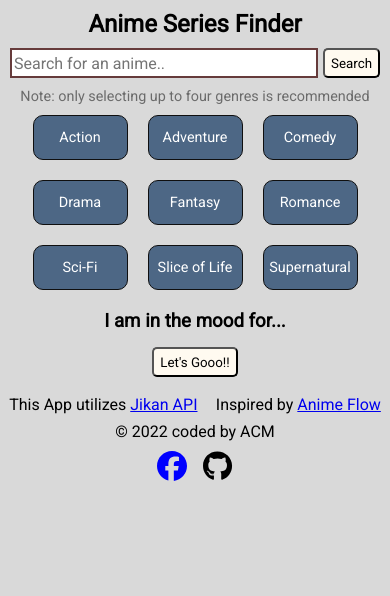
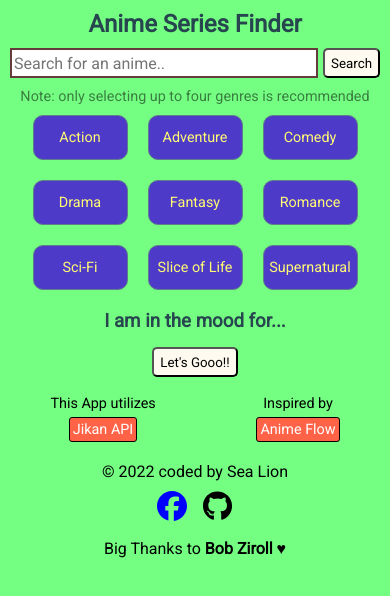
Before and after one commit to aungchitmin/animefinder, a React (Create React App) app: page / in a window 390 px wide. Shown: the top 596 px of the page. Built offline with nearby package versions, Linux system fonts and the light colour scheme.

Commit message:
final styling

```diff
--- a/src/App.js
+++ b/src/App.js
@@ -142,7 +142,7 @@ const App = () => {
     <AnimeCard1
         anime={anime}
         key={anime.mal_id} />
-    )) : <p className='noresult'>Sorry, there is no matching result for your search. Please try again.</p>
+    )) : <p className='noresult'><q>Sorry, there is no matching result for your search. Please try again.</q></p>
 
   //i put this NoticeText at the very top and didnot work. it seems code flow is the key
   const NoticeText = <p className='notice'>
@@ -150,7 +150,7 @@ const App = () => {
   return(
     <>
       <div className='main'>
-        <h2 className='title'>Anime Series Finder</h2>
+        <h2 className='title' style={{color: "#26454e"}}>Anime Series Finder</h2>
         <Search HandleSearch={HandleSearch}
                 search={search}
                 setSearch={setSearch}
@@ -177,11 +177,11 @@ const App = () => {
         </div>
         <ScrollToTop />
         <div className='footer1'>
-          <span>This App utilizes <a href='https://jikan.moe/'>Jikan API</a></span>
-          <span>Inspired by <a href='https://animeflow.netlify.app/'>Anime Flow</a></span>
+          <div className='creditblocks'>This App utilizes <a className='creditlinks' href='https://jikan.moe/'>Jikan API</a></div>
+          <div className='creditblocks'>Inspired by <a className='creditlinks' href='https://animeflow.netlify.app/'>Anime Flow</a></div>
         </div>
         <div className='footer2'>
-          <p>&copy; 2022 coded by ACM</p>
+          <p>&copy; 2022 coded by Sea Lion</p>
           <div>
           <a href='https://www.facebook.com/acmisacm/' target='_blank' rel='noreferrer' style={{color: "blue"}}>
             <FontAwesomeIcon icon={faFacebook} className='icon' /></a>
@@ -189,6 +189,9 @@ const App = () => {
             <FontAwesomeIcon icon={faGithub} className='icon' /></a>
           </div>
         </div>
+        <div className='footer3'>
+          <p>Big Thanks to <strong>Bob Ziroll &hearts;</strong></p>
+        </div>
       </div>
     </>
   )
--- a/src/components/Boxes.js
+++ b/src/components/Boxes.js
@@ -1,6 +1,6 @@
 function Boxes(props) {
   const styles = {
-      border: props.on ? "3px solid #b9ff0a" : ""
+      border: props.on ? "4px solid #ffeb3b" : ""
   }
 
   return (
--- a/src/components/Boxresult.js
+++ b/src/components/Boxresult.js
@@ -1,12 +1,12 @@
 function Boxresult(props) {
   const selectedboxes = {
-    backgroundColor: "#2f3338",
+    backgroundColor: "#141414",
     border: props.item.on ? "1px solid black" : "",
     padding: props.item.on ? "7px" : "",
     borderRadius: "5px",
     margin: props.item.on ? "5px" : "",
     marginLeft: props.item.on ? "7px" : "",
-    color: "rgb(34 249 180)",
+    color: "#ffea82",
     fontSize: "0.9em"
 }
   return (
--- a/src/style.css
+++ b/src/style.css
@@ -1,5 +1,5 @@
 html {
-    background-color: #d1d1d1d1;
+    background-color: #74ff82;
 }
 
 * {
@@ -82,9 +82,9 @@ html {
 }
 
 .box {
-    background-color: #4d6785;
-    border: 1px solid #0f0f0f;
-    color: white;
+    background-color: #4e3ac9;
+    border: 1px solid #607d8b;
+    color: #fffb73;
     height: 45px;
     width: 95px;
     margin: 10px;
@@ -108,6 +108,7 @@ html {
 .moodtext {
     text-align: center;
     margin: 5px;
+    color: #26454e;
 }
 
 .allanimecards {
@@ -136,6 +137,7 @@ html {
     margin: 5px;
     padding-bottom: 15px;
     font-size: 0.9em;
+    color: #420e15;
 }
 @media (max-width: 500px) {
     .animetitle {
@@ -166,11 +168,43 @@ html {
     margin: 8px auto;
     align-items: center;
     justify-content: space-around;
+    font-size: 0.9em;
+}
+
+@media (max-width: 500px) {
+    .creditblocks {
+        display: flex;
+        max-width: 130px;
+        justify-content: center;
+        align-items: center;
+        flex-direction: column;
+    }
+
+    .creditlinks {
+        margin-top: 5px;
+    }
+
+    .footer2 {
+        margin-top: 20px;
+    }
 }
 
 .footer2 {
     text-align: center;
     margin-bottom: 10px;
+}
+
+.footer3 {
+    text-align: center;
+}
+
+.creditlinks {
+    text-decoration: none;
+    background-color: tomato;
+    border: 1px solid black;
+    border-radius: 3px;
+    padding: 3px;
+    color: white;
 }
 
 .icon {
```
